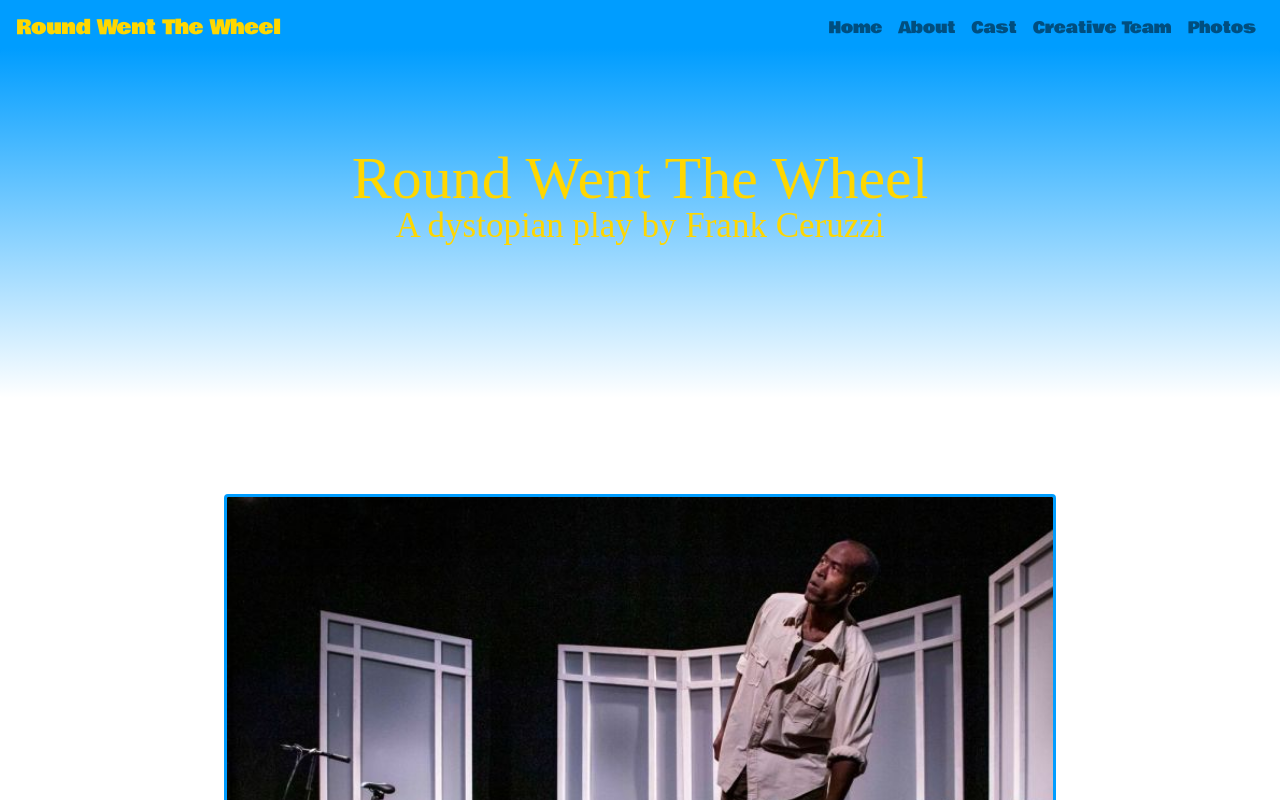
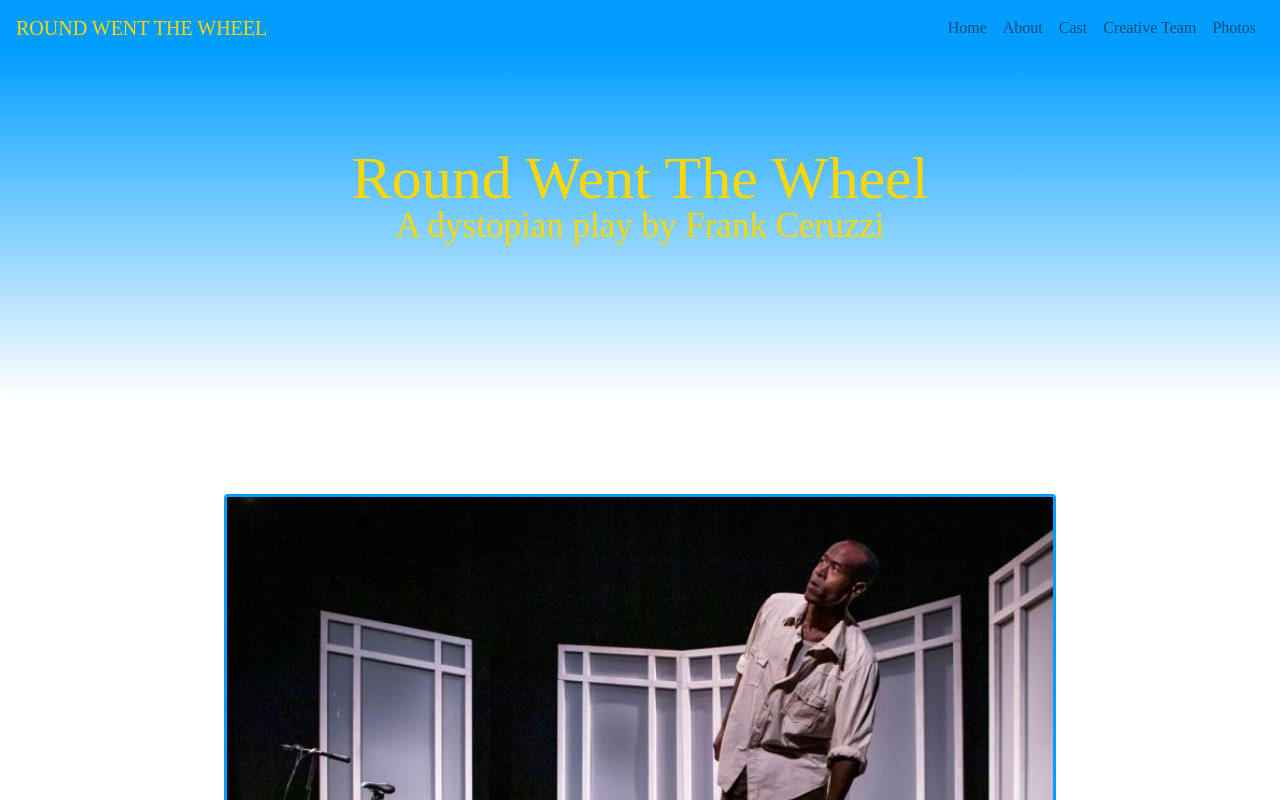
Before and after one commit to kppalmo/roundwentthewheel, a React (Create React App) app: page / in a window 1280 px wide. Shown: the top 800 px of the page. Built offline with nearby package versions, Linux system fonts and the light colour scheme; a web font is replaced by a local one.

Commit message:
FuturaPT

```diff
--- a/src/comp/NavBar.js
+++ b/src/comp/NavBar.js
@@ -3,7 +3,7 @@ import { Nav, Navbar} from 'react-bootstrap';
 import styled from 'styled-components';
 
 const Styles = styled.div`
-font-family:Bowlby One;
+font-family:Futura PT Heavy;
 
     .navbar-custom {
         background-color: #009dff;
@@ -20,7 +20,7 @@ function NavigationBar () {
     return(
         <Styles>
             <Navbar className="navbar-custom  " variant="light" expand="lg">
-                <Navbar.Brand href="/" className="txtColor">Round Went The Wheel</Navbar.Brand>
+                <Navbar.Brand href="/" className="txtColor">ROUND WENT THE WHEEL</Navbar.Brand>
                 <Navbar.Toggle aria-controls="basic-navbar-nav" />
                 <Navbar.Collapse id="basic-navbar-nav" >
                     <Nav className="ml-auto   ">
```
